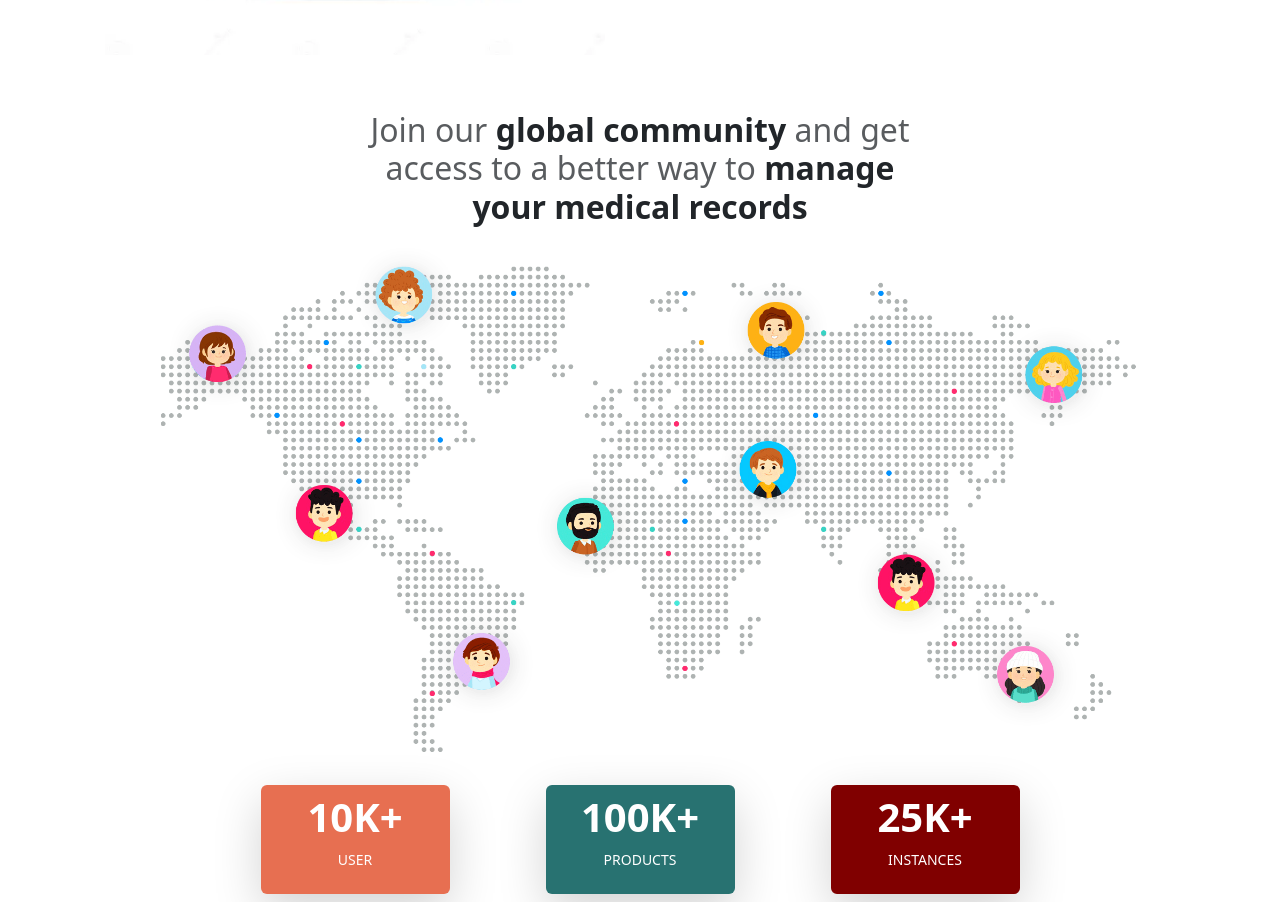
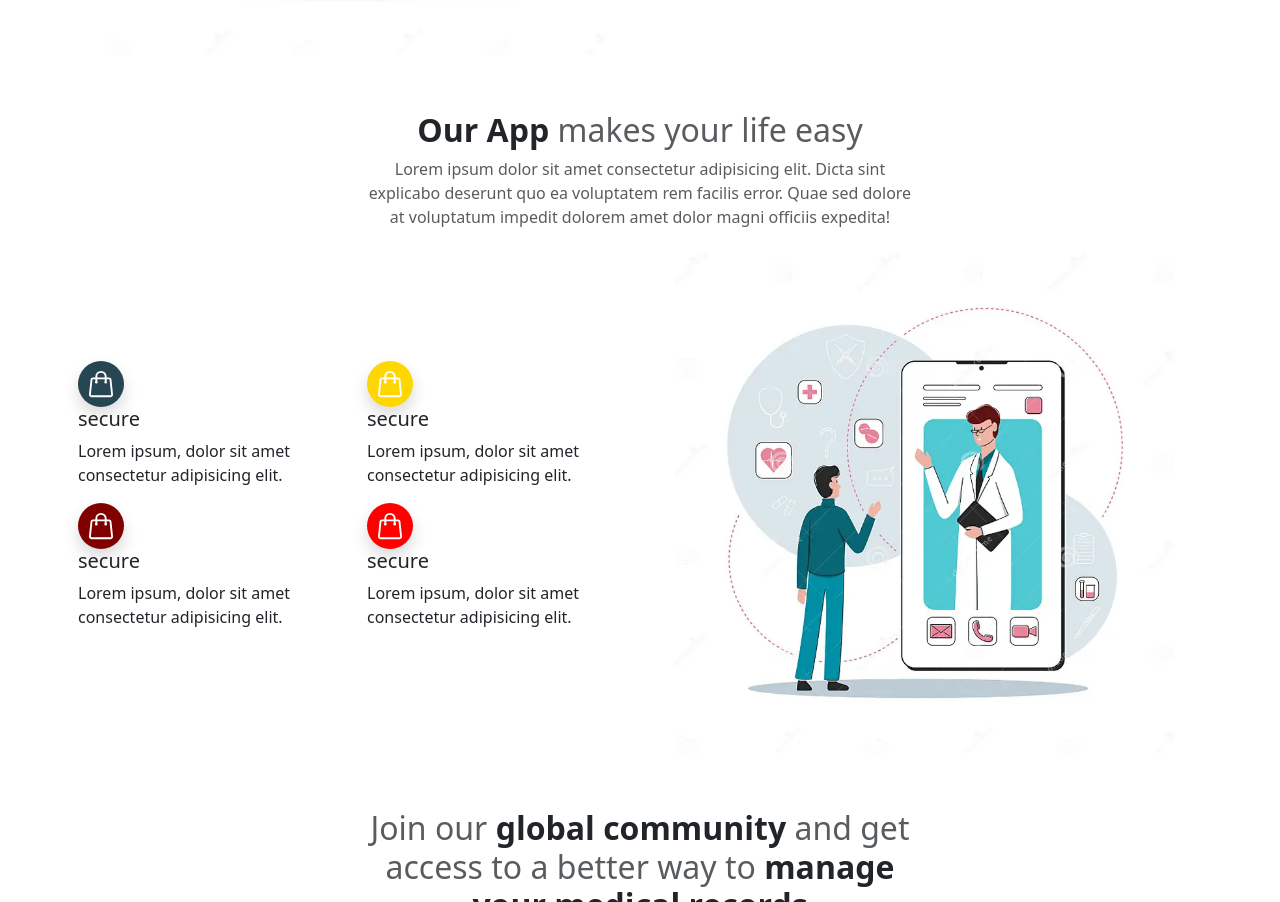
Before and after one commit to sangamprashant/DrDoc_Client, a React (Create React App) app: page / in a window 1280 px wide. Shown: the part 1898-2800 px from the top of the page. Built offline with nearby package versions, Linux system fonts and the light colour scheme.

Commit message:
download app

```diff
--- a/src/component/Contact/Contact.css
+++ b/src/component/Contact/Contact.css
@@ -1,9 +1,3 @@
-:root {
-  --primary-color: #009dff;
-  --primary-color-hover: #366172;
-  --white: white;
-}
-
 .contact-image {
   position: relative;
   background-image: url("../../assets/building.jpeg");
--- /dev/null
+++ b/src/component/Home/DownloadApp.js
@@ -0,0 +1,54 @@
+import React from "react";
+import { OurAppData } from "../rawdata";
+
+function DownloadApp() {
+  return (
+    <div className="container mt-5">
+      <div className="text-center d-grid align-items-center justify-content-center">
+        <div>
+          <h2 className="">
+            <strong className="">Our App</strong>{" "}
+            <span className="text-muted">makes your life easy</span>
+          </h2>
+        </div>
+        <div className="d-flex justify-content-center">
+          <p className="col-md-6 text-muted">
+            Lorem ipsum dolor sit amet consectetur adipisicing elit. Dicta sint
+            explicabo deserunt quo ea voluptatem rem facilis error. Quae sed
+            dolore at voluptatum impedit dolorem amet dolor magni officiis
+            expedita!
+          </p>
+        </div>
+      </div>
+      <div className="row align-items-center">
+        <div className="col-md-6 p-2">
+          <div className="row">
+            {OurAppData.details.map((data) => (
+              <div className="w-50">
+                <div
+                  className="p-2 rounded-5 shadow d-inline-block"
+                  style={{ backgroundColor: data.bg }}
+                >
+                  {data.icon}
+                </div>
+                <h5>{data.title}</h5>
+                <p>{data.data}</p>
+              </div>
+            ))}
+          </div>
+        </div>
+        <div className="col-md-6 p-2">
+          <img
+            width={"100%"}
+            height={"500px"}
+            className=" object-fit-contain "
+            src={OurAppData.image}
+            alt="mobile"
+          />
+        </div>
+      </div>
+    </div>
+  );
+}
+
+export default DownloadApp;
--- a/src/component/Home/Home.js
+++ b/src/component/Home/Home.js
@@ -4,6 +4,7 @@ import Offer from './Offer'
 import EightProduct from './EightProduct'
 import OurApp from './OurApp'
 import Community from './Community'
+import DownloadApp from './DownloadApp'
 
 function Home() {
   useEffect(() => {
@@ -15,6 +16,7 @@ function Home() {
       <Offer/>
       <EightProduct/>
       <OurApp/>
+      <DownloadApp/>
       <Community/>
     </>
   )
```
